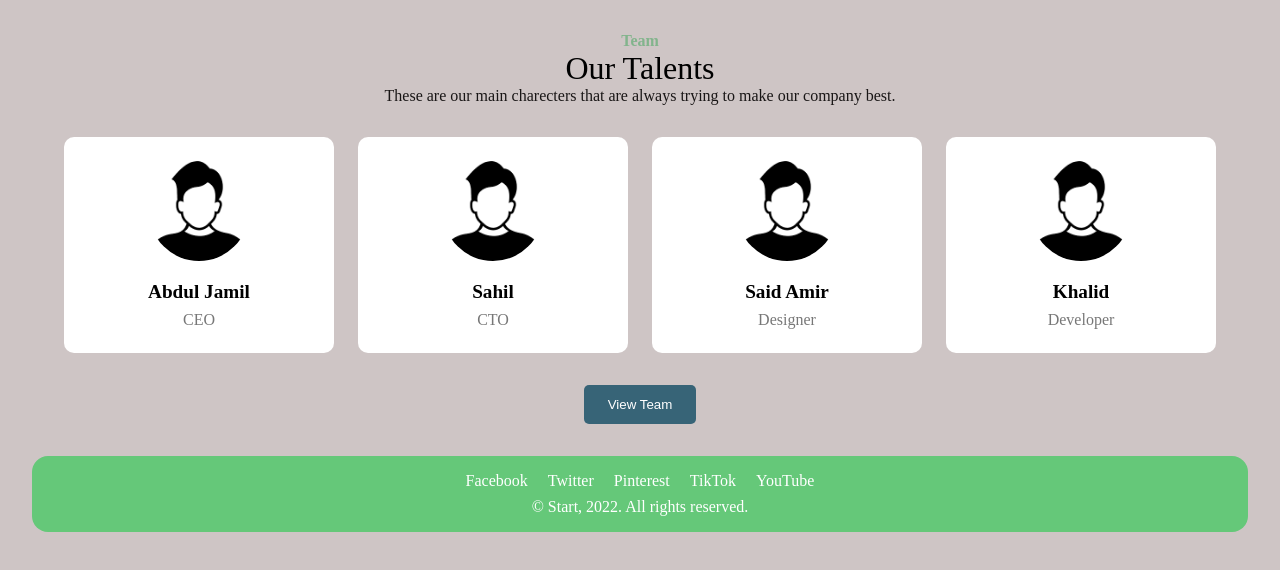
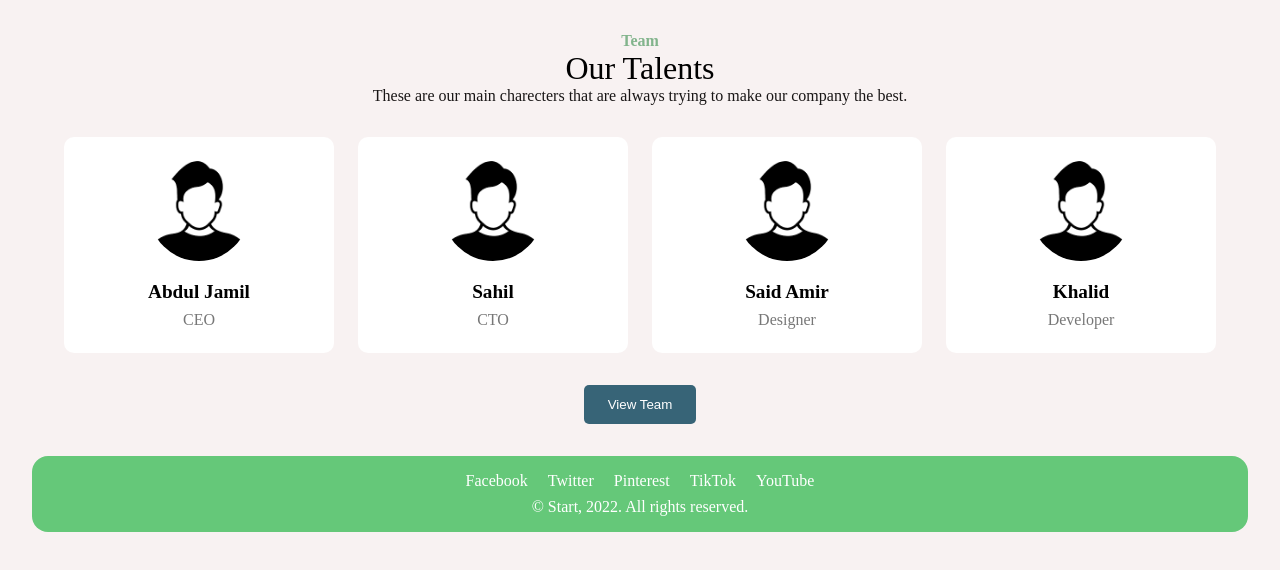
Before and after one commit to Ahmad-Samir-Arab/itex-project-, a plain HTML site: page index.html in a window 1280 px wide. Drawn offline with Linux system fonts and the light colour scheme.

Commit message:
backround-color changed

```diff
--- a/index.html
+++ b/index.html
@@ -10,7 +10,7 @@
   <section class="team-section">
     <h1 class="team-title">Team</h1>
     <p class="ourtalents">Our Talents</p>
-    <p class="team-description">These are our main charecters that are always trying to make our company best.</p>
+    <p class="team-description">These are our main charecters that are always trying to make our company the best.</p>
     <div class="team-grid">
       <div class="team-card">
         <img src="/image/userimage.png" class="team-image">
--- a/style.css
+++ b/style.css
@@ -1,14 +1,13 @@
    * {
     margin: 0;
     padding: 0;
-    /* box-sizing: border-box;  */
+
   }
 
   body {
-    /* font-family: Arial, sans-serif; */
-     background-color: #cec5c5;
-    /* color: #0c0808; */
-     /* line-height: 1.6;  */
+
+     background-color: #f8f2f2;
+
   }
 
   .team-section {
@@ -21,7 +20,7 @@
   .team-title {
     font-size: 1rem;
     color: #82b48c;
-    /* margin-bottom: 0.5rem; */
+
   }
   .ourtalents {
     font-size: 2rem;
@@ -44,8 +43,7 @@
     background: white ;
     padding: 1.5rem;
     border-radius: 10px;
-    /* box-shadow: 0 2px 5px rgba(0, 0, 0, 0.1); */
-    /* text-align: center; */
+
   }
 
   .team-image {
@@ -73,7 +71,7 @@
     border-radius: 5px;
     cursor: pointer;
     margin-top: 2rem;
-    /* transition: background 2s;  */
+
   }
 
   .view-team-btn:hover {
```
